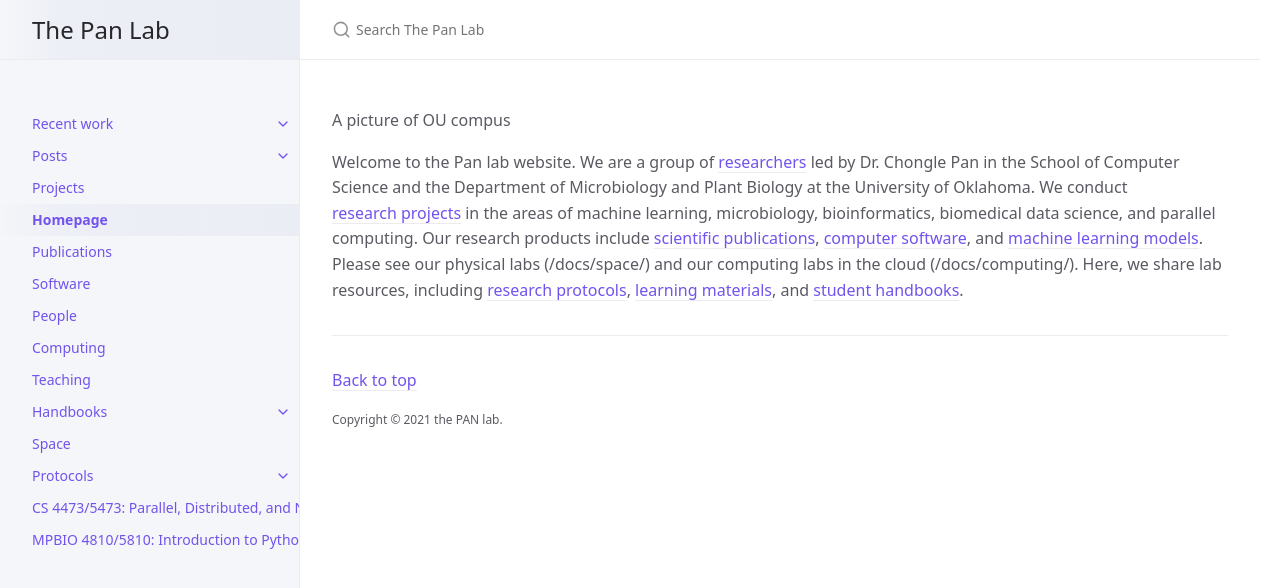
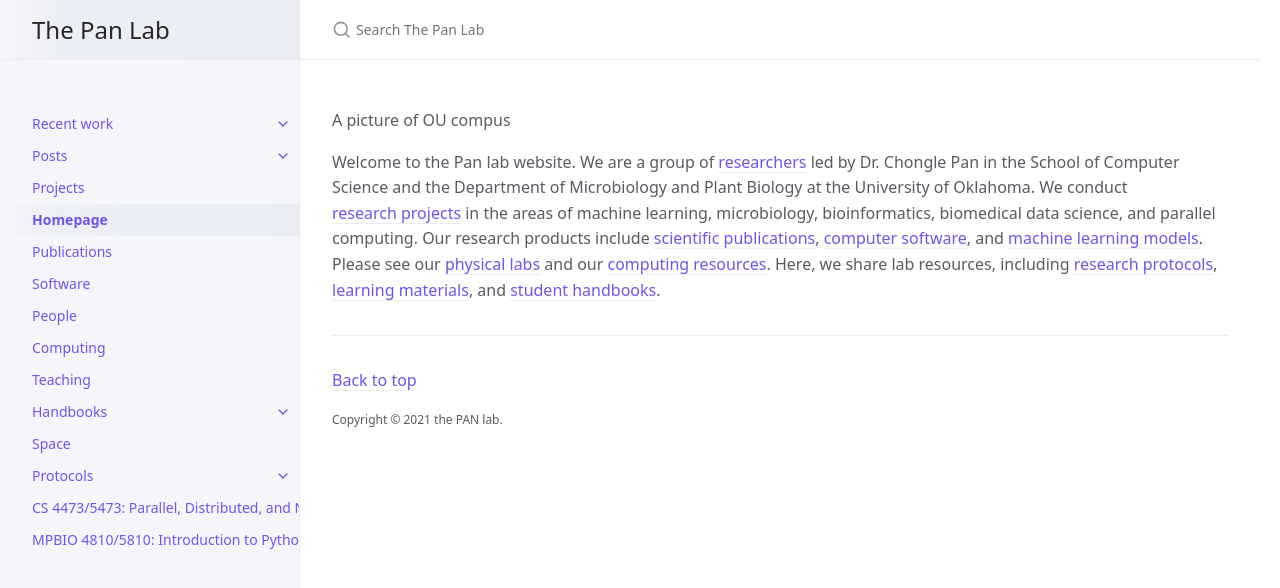
Before and after one commit to thepanlab/thepanlab.github.io, a Jekyll site: the page built from index.md, in a window 1280 px wide. Shown: the top 588 px of the page. Built offline with Jekyll 4.4.1, drawn with Linux system fonts in a browser that asks for light colours.

Commit message:
Update index.md

```diff
--- a/index.md
+++ b/index.md
@@ -8,4 +8,4 @@ permalink: /
 A picture of OU compus
 
 
-Welcome to the Pan lab website. We are a group of [researchers]({{ site.baseurl }}{% link docs/people.md %}) led by Dr. Chongle Pan in the School of Computer Science and the Department of Microbiology and Plant Biology at the University of Oklahoma. We conduct [research projects]({{ site.baseurl }}{% link docs/projects.md %}) in the areas of machine learning, microbiology, bioinformatics, biomedical data science, and parallel computing. Our research products include [scientific publications](({{ site.baseurl }}{% link docs/publications.md %})), [computer software]({{ site.baseurl }}{% link docs/software.md %}), and [machine learning models]({{ site.baseurl }}{% link docs/software.md %}). Please see our physical labs ({{ site.baseurl }}{% link docs/space.md %}) and our computing labs in the cloud ({{ site.baseurl }}{% link docs/computing.md %}). Here, we share lab resources, including [research protocols]({{ site.baseurl }}{% link docs/Protocols/protocols.md %}), [learning materials]({{ site.baseurl }}{% link docs/teaching.md %}), and [student handbooks]({{ site.baseurl }}{% link docs/handbooks.md %}).
+Welcome to the Pan lab website. We are a group of [researchers]({{ site.baseurl }}{% link docs/people.md %}) led by Dr. Chongle Pan in the School of Computer Science and the Department of Microbiology and Plant Biology at the University of Oklahoma. We conduct [research projects]({{ site.baseurl }}{% link docs/projects.md %}) in the areas of machine learning, microbiology, bioinformatics, biomedical data science, and parallel computing. Our research products include [scientific publications](({{ site.baseurl }}{% link docs/publications.md %})), [computer software]({{ site.baseurl }}{% link docs/software.md %}), and [machine learning models]({{ site.baseurl }}{% link docs/software.md %}). Please see our [physical labs]({{ site.baseurl }}{% link docs/space.md %}) and our [computing resources]({{ site.baseurl }}{% link docs/computing.md %}). Here, we share lab resources, including [research protocols]({{ site.baseurl }}{% link docs/Protocols/protocols.md %}), [learning materials]({{ site.baseurl }}{% link docs/teaching.md %}), and [student handbooks]({{ site.baseurl }}{% link docs/handbooks.md %}).
```
